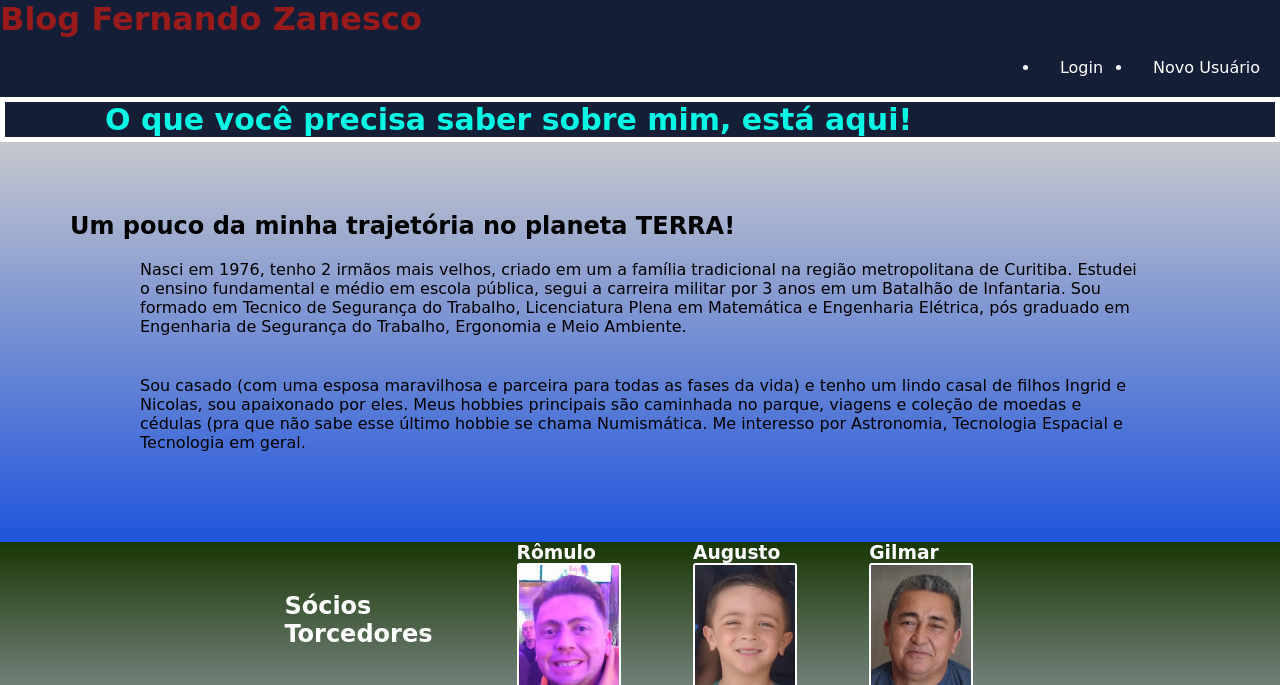
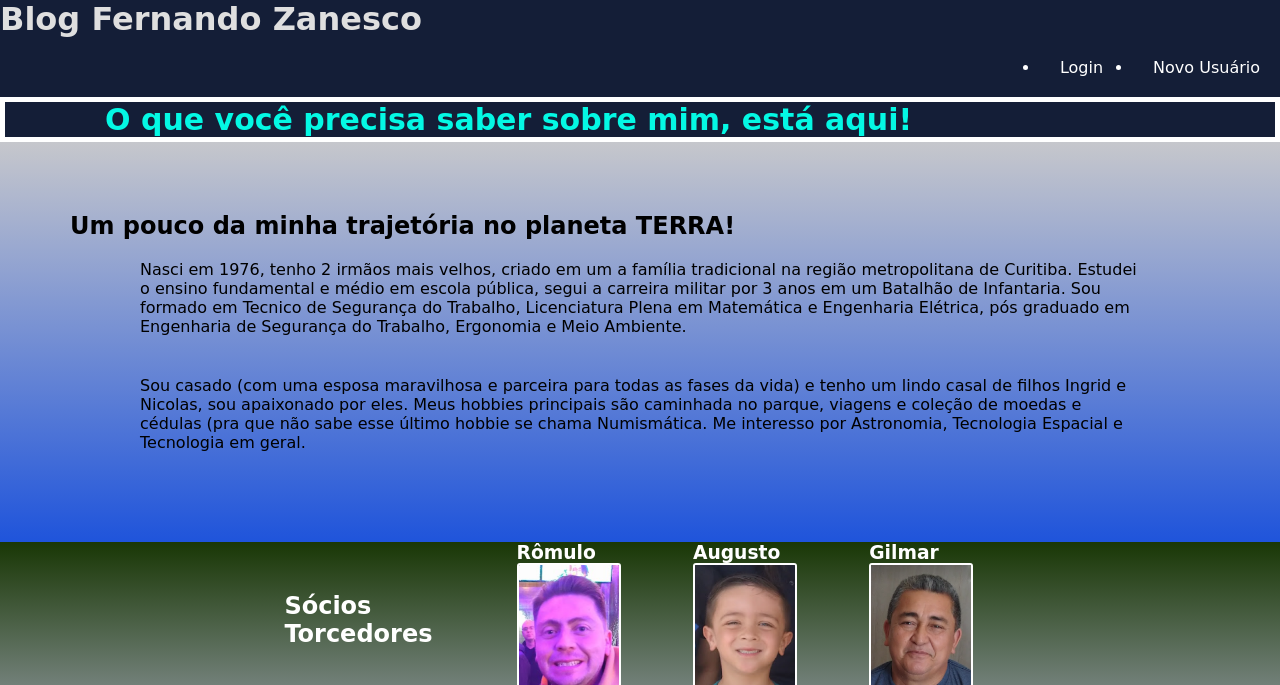
Before and after one commit to FernandoZanescoBoeira/siteFZB, a plain HTML site: page index.html in a window 1280 px wide. Shown: the top 685 px of the page. Drawn offline with Linux system fonts and the light colour scheme; a web font is replaced by a local one.

Commit message:
commit14

```diff
--- a/style.css
+++ b/style.css
@@ -13,7 +13,7 @@ body{
 }
 
 .cabecalho-titulo1{
-    color: rgb(153, 26, 26);
+    color: rgb(223, 223, 223);
     display: flex;
     justify-content: flex-start;
 }
```
